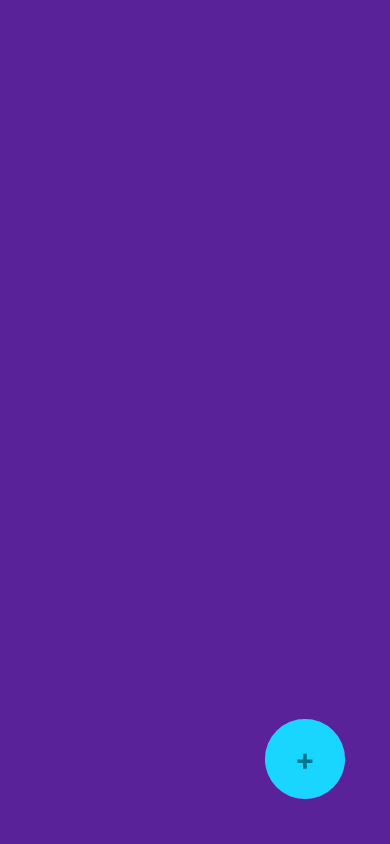
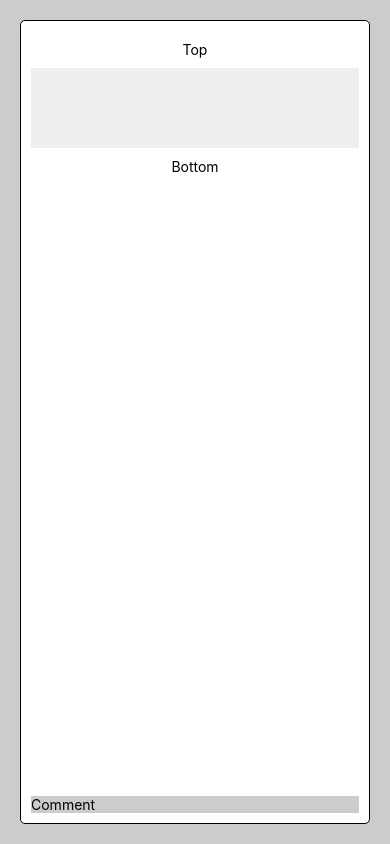
Before and after one commit to VictorParraCant/RNanimations, a React Native app: screen / in a window 390 px wide. Built offline with nearby package versions, Linux system fonts and the light colour scheme.

Commit message:
Swipe away comment modal

```diff
--- a/App.js
+++ b/App.js
@@ -1,6 +1,14 @@
 import React, { Component } from 'react';
 import {
-  AppRegistry, Image, StyleSheet, Text, View, Animated, TouchableOpacity
+  AppRegistry,
+  StyleSheet,
+  Text,
+  View,
+  PanResponder,
+  Animated,
+  TextInput,
+  ScrollView,
+  TouchableOpacity
 } from 'react-native';
 
 const getTransformStyle = (animation) => {
@@ -12,86 +20,112 @@ const getTransformStyle = (animation) => {
 }
 
 export default class RNanimations extends Component {
-  constructor(props) {
-    super(props);
-    this.state = {
-      animate: new Animated.Value(0),
-      fabs: [
-        new Animated.Value(0),
-        new Animated.Value(0),
-        new Animated.Value(0),
-      ]
-    }
-    this.open = false;
-    this.handlePress = this.handlePress.bind(this);
-  }
+  componentWillMount() {
+    this.animated = new Animated.Value(0);
+    this.animatedMargin = new Animated.Value(0),
+    this.scrollOffset = 0;
+    this.contentHeight = 0;
+    this.scrollViewHeight = 0;
 
-  handlePress() {
-    const toValue = this.open ? 0 : 1;
-    const flyouts = this.state.fabs.map((value, i) => {
-      return Animated.spring(value, {
-        toValue: (i + 1) * -90 * toValue,
-        friction: 5
-      })
+    this.panResponder = PanResponder.create({
+      onMoveShouldSetPanResponder: (evt, gestureState) => {
+        const { dy } = gestureState;
+        const totalScrollHeight = this.scrollOffset - this.scrollViewHeight;
+
+        if(
+          (this.scrollOffset < 0 && dy > 0) ||
+          ((totalScrollHeight > this.contentHeight) && dy < 0)
+        ) {
+          return true;
+        }
+      },
+      onPanResponderMove: (e, gestureState) => {
+        const { dy } = gestureState;
+        if (dy < 0) {
+          this.animated.setValue(dy);
+        } else if (dy > 0) {
+          this.animatedMargin.setValue(dy);
+        }
+      },
+      onPanResponderRelease: (e, gestureState) => {
+        const {dy} = gestureState;
+        if (dy < -150) {
+          Animated.parallel([
+            Animated.timing(this.animated, {
+              toValue: -400,
+              duration: 150,
+            }),
+            Animated.timing(this.animatedMargin, {
+              toValue: 0,
+              duration: 150,
+            })
+          ]).start();
+        } else if (dy > -150 && dy < 150) {
+          Animated.parallel([
+            Animated.timing(this.animated, {
+              toValue: 0,
+              duration: 150,
+            }),
+            Animated.timing(this.animatedMargin, {
+              toValue: 0,
+              duration: 150,
+            })
+          ]).start();
+        } else if (dy > 150) {
+          Animated.timing(this.animated, {
+            toValue: 400,
+            duration: 300
+          }).start();
+        }
+      },
     })
-    Animated.parallel([
-      Animated.timing(this.state.animate, {
-        toValue,
-        duration: 300
-      }),
-      Animated.stagger(30, flyouts)
-    ]).start();
-    this.open = !this.open;
   }
 
   render() {
-    const backgroundInterpolate = this.state.animate.interpolate({
-      inputRange:[0, 1],
-      outputRange: ['rgb(90,34,153)', 'rgb(36,11,63)']
+    const spacerStyle = {
+      marginTop: this.animatedMargin,
+    }
+
+    const opacityInterpolate = this.animated.interpolate({
+      inputRange: [-400, 0, 400],
+      outputRange: [0, 1, 0]
     })
 
-    const backgroundStyle = {
-      backgroundColor: backgroundInterpolate
-    }
-
-    const buttonColorInterpolate =  this.state.animate.interpolate({
-      inputRange:[0, 1],
-      outputRange: ['rgb(24,214,255)', 'rgb(255,255,255)']
-    })
-
-    const buttonRotate = this.state.animate.interpolate({
-      inputRange:[0, 1],
-      outputRange: ['0deg', '135deg']
-    })
-
-    const buttonStyle = {
-      backgroundColor: buttonColorInterpolate,
+    const modalStyle = {
       transform: [
-        {rotate: buttonRotate}
-      ]
+        { translateY: this.animated }
+      ],
+      opacity: opacityInterpolate
     }
 
     return (
-      <Animated.View style={[styles.container, backgroundStyle]}>
-        <View style={styles.position}>
-          {
-            this.state.fabs.map((animation, i) => {
-              return (
-                <TouchableOpacity
-                  key={i}
-                  style={[styles.button, styles.fabs, styles.flyout, getTransformStyle(animation)]}
-                  onPress={this.handlePress}
-                />
-              )
-            })
-          }
-          <TouchableOpacity onPress={this.handlePress}>
-            <Animated.View style={[styles.button, buttonStyle]}>
-              <Text style={styles.plus}>+</Text>
-            </Animated.View>
-          </TouchableOpacity>
-        </View>
-      </Animated.View>
+      <View style={styles.container}>
+        <Animated.View style={spacerStyle}/>
+        <Animated.View
+          style={[styles.modal, modalStyle]}
+          {...this.panResponder.panHandlers}
+        >
+          <View style={styles.comments}>
+            <ScrollView
+              scrollEventThrottle={16}
+              onScroll={event => {
+                this.scrollOffset = event.nativeEvent.contentOffset.y;
+                this.scrollViewHeight = event.nativeEvent.layoutMeasurement.height;
+              }}
+              onContentSizeChange={(contentWidth, contentHeight) => {
+                this.contentHeight = contentHeight;
+              }}
+            >
+              <Text style={styles.fakeText}>Top</Text>
+              <Text style={styles.fakeComments} />
+              <Text style={styles.fakeText}>Bottom</Text>
+            </ScrollView>
+          </View>
+          <View style={styles.inputWrap}>
+            <TextInput style={styles.textInput} placeholder="Comment"/>
+          </View>
+        </Animated.View>
+      </View>
     );
   }
 }
@@ -99,31 +133,36 @@ export default class RNanimations extends Component {
 const styles = StyleSheet.create({
   container: {
     flex: 1,
+    backgroundColor: "#CCC",
+    padding: 20
   },
-  position: {
-    position: "absolute",
-    right: 45,
-    bottom: 45
+  modal: {
+    flex: 1,
+    backgroundColor: "#FFFFFF",
+    borderColor: "#000000",
+    borderRadius: 5,
+    borderWidth: 1,
+    padding: 10
   },
-  fabs: {
-    position: "absolute",
-    right: 0,
-    bottom: 0,
+  comments:{
+    flex: 1,
+    borderRadius: 5,
+    backgroundColor: "#FFFFFF"
   },
-  button: {
-    width: 80,
-    height: 80,
-    borderRadius: 40,
-    alignItems: "center",
-    justifyContent: "center"
+  fakeText:{
+    padding: 10,
+    backgroundColor: "#FFF",
+    alignSelf: "center"
   },
-  flyout: {
-    backgroundColor: "#9439FF"
+  fakeComments: {
+    padding:40,
+    backgroundColor: "#EFEFEF"
   },
-  plus: {
-    fontWeight: "bold",
-     fontSize: 30,
-     color: "#00768F"
+  inputWrap: {
+    backgroundColor: "#000000"
+  },
+  textInput: {
+    backgroundColor: "#CCC"
   }
 });
 
```
